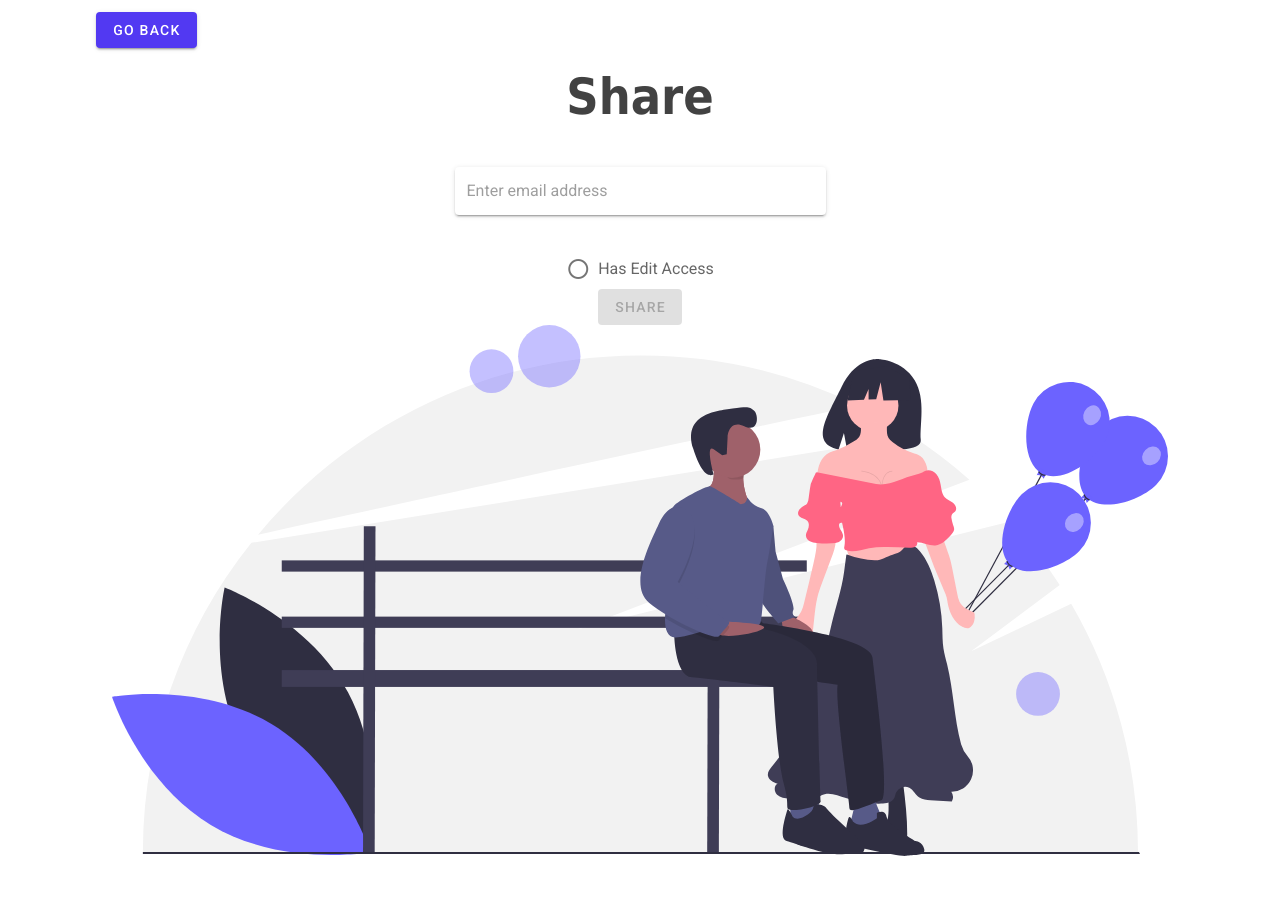
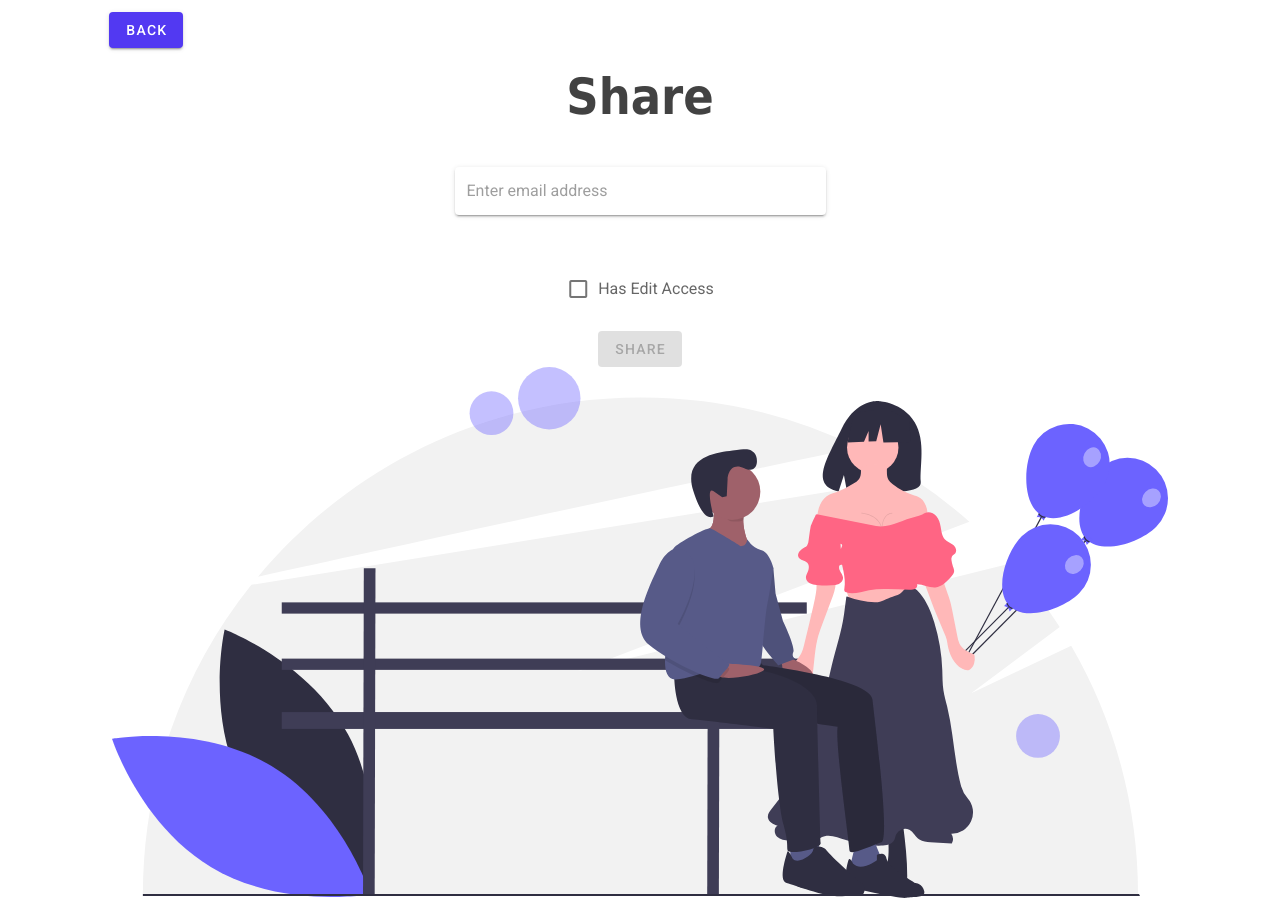
Before and after one commit to kolbyrogers/Trippin, a Nuxt app: page /trips/1/share in a window 1280 px wide. Before the commit the page ends 856 px from the top, so only its background shows below. Built offline with nearby package versions, Linux system fonts and the light colour scheme.

Commit message:
radio -> checkbox; Bo Back -> Back

```diff
--- a/pages/trips/_trips/share.vue
+++ b/pages/trips/_trips/share.vue
@@ -3,7 +3,7 @@
     <v-row>
       <v-col cols="2">
         <v-btn @click="goBack" color="primary" class="white--text">
-          Go Back
+          Back
         </v-btn>
       </v-col>
     </v-row>
@@ -19,7 +19,7 @@
       <v-col cols="4"></v-col>
     </v-row>
     <v-row justify="center">
-      <v-radio label="Has Edit Access" v-model="can_edit"></v-radio>
+      <v-checkbox label="Has Edit Access" v-model="can_edit"></v-checkbox>
     </v-row>
     <v-row justify="center" class="pt-2">
       <v-btn
```
